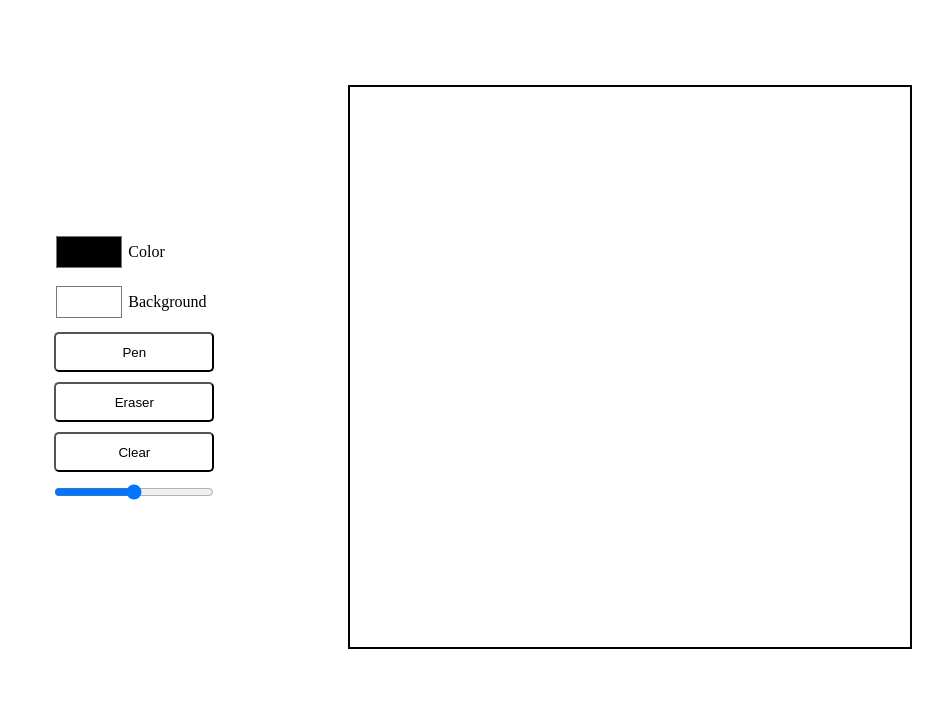
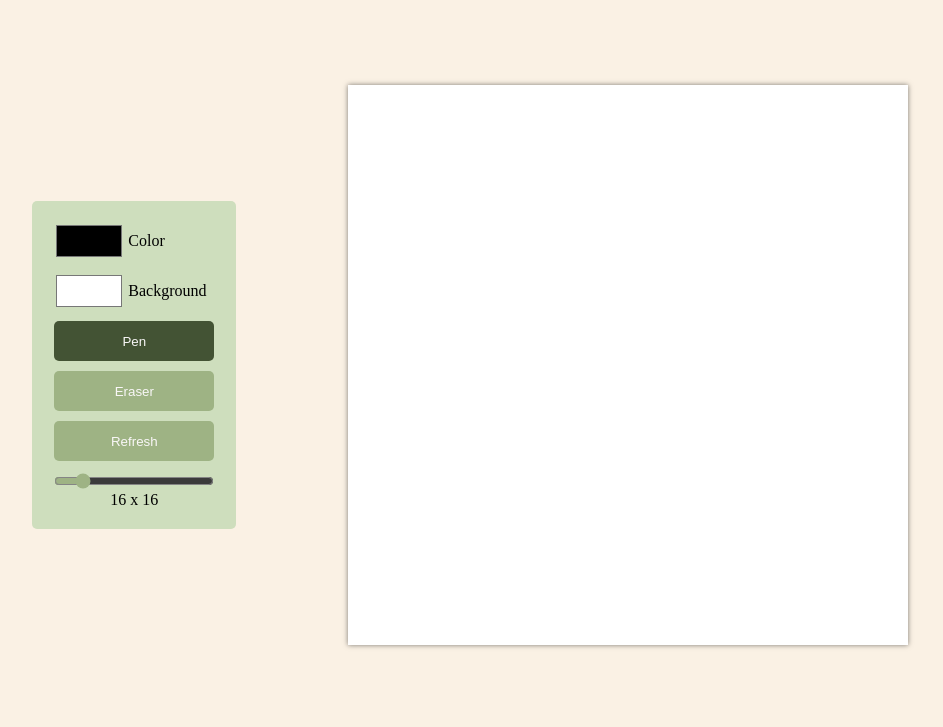
Before and after one commit to erennbs/odin-Etch-a-Sketch, a plain HTML site: page index.html in a window 1280 px wide. Shown: the part 73-800 px from the top of the page, without its empty margins (79-1022 px from the left). Drawn offline with Linux system fonts and the light colour scheme.

Commit message:
Add Style and Add Slider Functionalty
* You can change grid size
* Add color palatte

```diff
--- a/index.html
+++ b/index.html
@@ -13,6 +13,7 @@
 
 		<div class="main">
 			<div class="options">
+				<div class="container">
 					<div class="color-picker">
 						<input type="color">
 						<span>Color</span>
@@ -21,12 +22,16 @@
 						<input type="color" value="#FFFFFF">
 						<span> Background</span>
 					</div>
-				<button id="pen-button" class="only-one" value="pen">Pen</button>
+					<button id="pen-button" class="only-one selected" value="pen">Pen</button>
 					<button id="eraser-button" class="only-one" value="eraser">Eraser</button>
-				<button id="clear-button">Clear</button>
-				<input type="range" min="16" max="64" id="slider">
+					<button id="refresh-button">Refresh</button>
+					<div class="slider-container">
+						<input type="range" min="8" max="64" value="16" id="slider">
+						<span id="slider-label">16 x 16</span>
 					</div>
-			<div class="grid-container">
+				</div>
+			</div>
+			<div class="grid-container" draggable="false">
 				<div class="squares"></div>
 			</div>
 		</div>
--- a/script.js
+++ b/script.js
@@ -14,8 +14,8 @@ let currentPenColor = colorInputs[0].value;
 let currentBackgroundColor = colorInputs[1].value;
 
 // ================================= Setting Clear Button ==================================
-const clearButton = document.querySelector('#clear-button');
-clearButton.addEventListener('click', clearGrid);
+const clearButton = document.querySelector('#refresh-button');
+clearButton.addEventListener('click', refreshGrid);
 
 // ================================= Setting Pen and Eraser ================================
 const penEraserButtons = document.querySelectorAll('.only-one');
@@ -24,19 +24,31 @@ let mode = 'pen';
 
 penEraserButtons.forEach(button => button.addEventListener('click', onMouseClickPenEraserButton))
 
+// ================================= Setting Slider =======================================
+const slider = document.querySelector('#slider');
+const sliderLabel = document.querySelector('#slider-label');
+
+let size = slider.value;
+
+slider.addEventListener('mousemove', (e) => {sliderLabel.textContent = `${e.target.value} x ${e.target.value}`})
+slider.addEventListener('mouseup', onSizeChange);
+
+
 function createGrid(size) {
     for (let i = 0; i < size * size; i++) {
         let grid = document.createElement('div');
 
         grid.classList.add('grid');
+        grid.setAttribute('draggable', 'false');
         grid.style.width = `${squaresDivHeight/size}px`;
         grid.style.height = `${squaresDivHeight/size}px`;
+        grid.classList.add('grid');
 
         squaresDiv.appendChild(grid);
     }
 }
 
-function clearGrid() {
+function refreshGrid() {
     let grids = squaresDiv.childNodes;
     currentBackgroundColor = colorInputs[1].value;
     if(mode === 'eraser') {
@@ -46,6 +58,16 @@ function clearGrid() {
     grids.forEach(grid => {
         grid.style.backgroundColor = currentBackgroundColor;
     });
+}
+
+function onSizeChange(e) {
+    size = e.target.value;
+
+    while (squaresDiv.firstChild) {
+        squaresDiv.removeChild(squaresDiv.firstChild);
+    }
+
+    createGrid(size)
 }
 
 function onContainerMouseDown(e) {
--- a/styles.css
+++ b/styles.css
@@ -3,6 +3,7 @@ body {
     display: flex;
     flex-direction: column;
     margin: 0;
+    background-color: #FAF1E4;
 }
 
 h1 {
@@ -17,6 +18,21 @@ button {
     width: 160px;
     height: 40px;
     border-radius: 5px;
+    background-color: #9EB384;
+    color: #F9F7F7;
+    border: none;
+}
+
+button.selected {
+    background-color: #435334;
+}
+
+input {
+    background-color: #CEDEBD;
+}
+
+h1 {
+    color: #435334;
 }
 
 .squares {
@@ -24,7 +40,13 @@ button {
     width: 560px;
     height: 560px;
     flex-wrap: wrap;
-    border: solid 2px;
+    /* border: solid 1px; */
+    box-shadow: 0px 0px 5px 0px rgba(0,0,0,0.5);
+    background-color: #FAF1E4;
+}
+
+.grid {
+    background-color: white;
 }
 
 .main {
@@ -34,11 +56,20 @@ button {
 
 .options {
     display: flex;
-    flex-direction: column;
-    gap: 10px;
     justify-content: center;
     align-items: center;
     flex: 1;
+}
+
+.container {
+    background-color: #CEDEBD;
+    display: flex;
+    flex-direction: column;
+    justify-content: center;
+    align-items: center;
+    gap: 10px;
+    padding: 20px;
+    border-radius: 5px;
 }
 
 .color-picker {
@@ -49,9 +80,8 @@ button {
 }
 
 .color-picker > input {
-    background-color: white;
+    background-color: FAF1E4;
     border: none;
-    border-radius: 10px;
     width: 70px;
     height: 40px;
     padding: 0;
@@ -65,6 +95,14 @@ button {
 
 #slider {
     width: 160px;
+    accent-color: #9EB384;
+    background-color: white;
+}
+
+.slider-container {
+    display: flex;
+    flex-direction: column;
+    align-items: center;
 }
 
 .grid-container {
```
Lines whose indentation alone changed are shown as unchanged.
